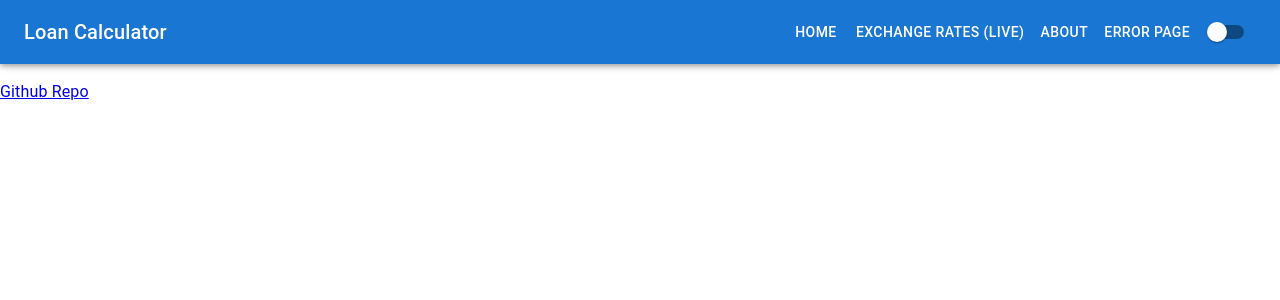
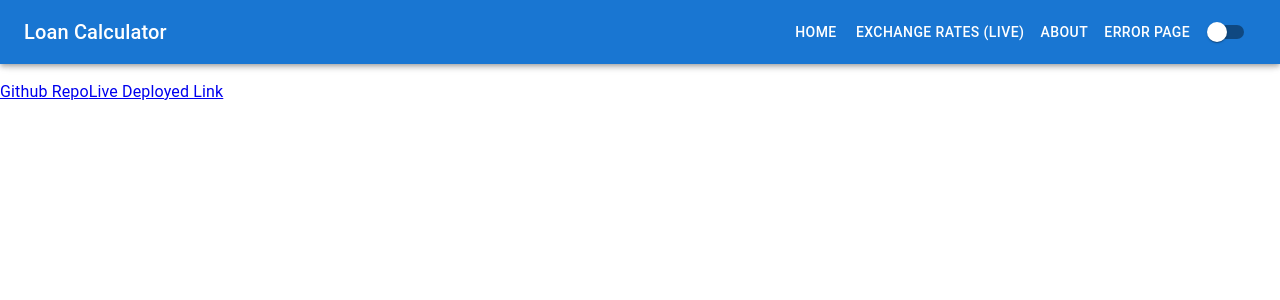
Before and after one commit to f2firdaus/Loan_Calculator, a React (Vite) app: page /about in a window 1280 px wide. Shown: the top 300 px of the page. Built offline with nearby package versions, Linux system fonts and the light colour scheme.

Commit message:
add: deployed_link

```diff
--- a/src/pages/about.tsx
+++ b/src/pages/about.tsx
@@ -5,6 +5,7 @@ const About = () => {
       <>
 
           <a  href="https://github.com/f2firdaus/Loan_Calculator" target="_blank">Github Repo</a>
+          <a  href="https://loanemicalculator1.netlify.app/" target="_blank">Live Deployed Link</a>
 
 
       </>
```
